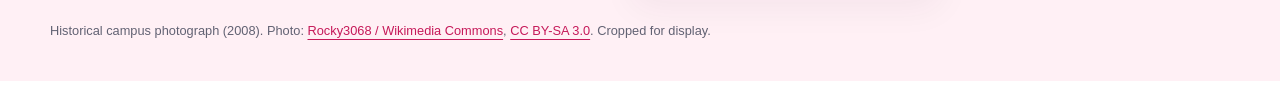
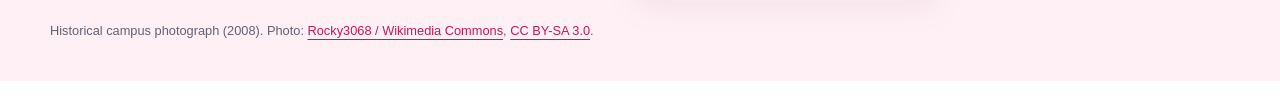
Before and after one commit to fritzhou/SHSDepartment, a plain HTML site: page index.html in a window 1280 px wide. Shown: the part 523-627 px from the top of the page. Drawn offline with Linux system fonts and the light colour scheme.

Commit message:
Update photo credit captions in index.html

```diff
--- a/index.html
+++ b/index.html
@@ -49,7 +49,7 @@
             <figcaption class="image-caption"><strong>A place to learn. A place to belong.</strong><span>Lourdes Chapel &amp; Auditorium · 2008</span></figcaption>
           </figure>
         </div>
-        <p class="container photo-credit">Historical campus photograph (2008). Photo: <a href="https://commons.wikimedia.org/wiki/File:Lourdes_College_Chapel_and_Auditorium_-_panoramio.jpg" target="_blank" rel="noopener noreferrer">Rocky3068 / Wikimedia Commons</a>, <a href="https://creativecommons.org/licenses/by-sa/3.0/" target="_blank" rel="noopener noreferrer">CC BY-SA 3.0</a>. Cropped for display.</p>
+        <p class="container photo-credit">Historical campus photograph (2008). Photo: <a href="https://commons.wikimedia.org/wiki/File:Lourdes_College_Chapel_and_Auditorium_-_panoramio.jpg" target="_blank" rel="noopener noreferrer">Rocky3068 / Wikimedia Commons</a>, <a href="https://creativecommons.org/licenses/by-sa/3.0/" target="_blank" rel="noopener noreferrer">CC BY-SA 3.0</a>.</p>
       </section>
       <div class="values-strip" aria-label="School core values">
         <div class="container">
@@ -175,7 +175,7 @@
           </div>
           <figure class="campus-figure">
             <img class="wide-photo" src="featured.jpg" width="3072" height="2304" loading="lazy" alt="Historical photograph of Lourdes College entrance gate in 2008">
-            <figcaption class="photo-credit">Lourdes College entrance (2008). Photo: <a href="https://commons.wikimedia.org/wiki/File:Lourdes_College_Intrance_Gate_-_panoramio.jpg" target="_blank" rel="noopener noreferrer">Rocky3068 / Wikimedia Commons</a>, <a href="https://creativecommons.org/licenses/by-sa/3.0/" target="_blank" rel="noopener noreferrer">CC BY-SA 3.0</a>. Cropped for display.</figcaption>
+            <figcaption class="photo-credit">Lourdes College entrance (2008). Photo: <a href="https://commons.wikimedia.org/wiki/File:Lourdes_College_Intrance_Gate_-_panoramio.jpg" target="_blank" rel="noopener noreferrer">Rocky3068 / Wikimedia Commons</a>, <a href="https://creativecommons.org/licenses/by-sa/3.0/" target="_blank" rel="noopener noreferrer">CC BY-SA 3.0</a>.</figcaption>
           </figure>
           <div class="band">
             <div>
```
